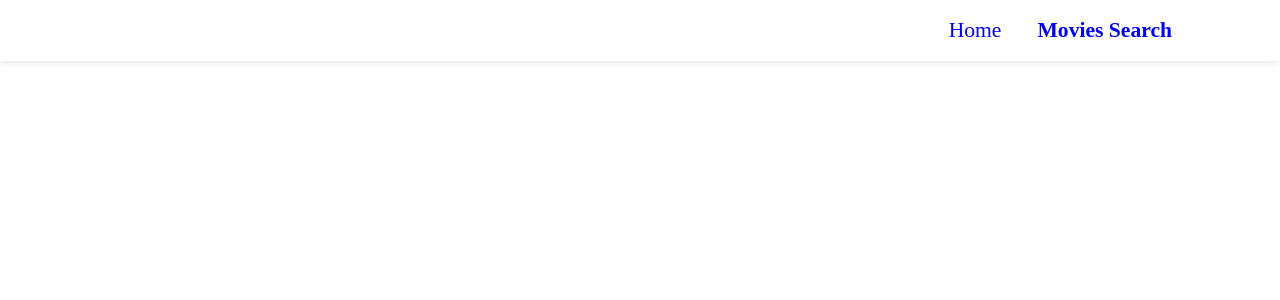
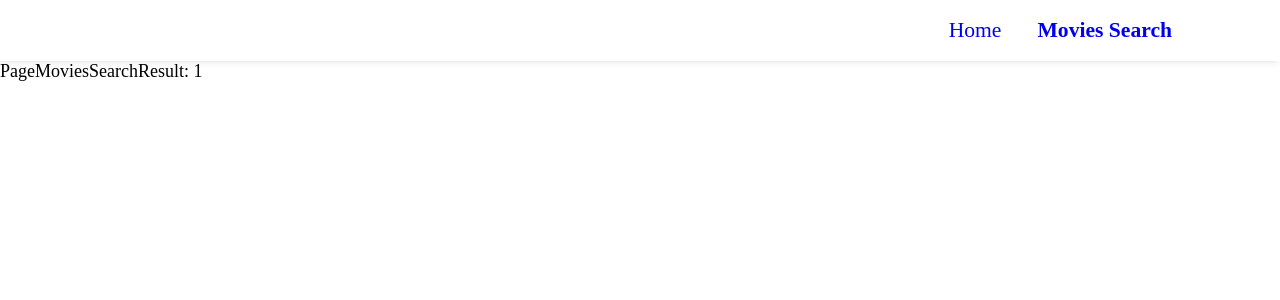
Before and after one commit to TetraMeister/movie-capp, a React (Create React App) app: page /movies/search/1 in a window 1280 px wide. Before the commit this address had no page. Shown: the top 300 px of the page. Built offline with nearby package versions, Linux system fonts and the light colour scheme.

Commit message:
feat: add PageMoviesSearchResults component and integrate into routing

```diff
--- a/src/components/App.js
+++ b/src/components/App.js
@@ -2,6 +2,7 @@ import './App.module.css';
 
 import PageHome from '../pages/PageHome';
 import PageMovieSearch from '../pages/PageMovieSearch';
+import PageMoviesSearchResults from '../pages/PageMoviesSearchResults';
 
 import { Route, Routes } from 'react-router-dom';
 
@@ -19,6 +20,7 @@ export const App = () => {
             <Routes>
                 <Route element={<PageHome />} path="/" />
                 <Route element={<PageMovieSearch />} path="/movies/search" />
+                <Route element={<PageMoviesSearchResults />} path="/movies/search/:searchPhrase" />
             </Routes>
         </div>
     );
--- /dev/null
+++ b/src/pages/PageMoviesSearchResults.js
@@ -0,0 +1,9 @@
+import { useParams } from 'react-router-dom';
+
+export const PageMoviesSearchResult = () => {
+    const { searchPhrase } = useParams();
+
+    return <div>PageMoviesSearchResult: {searchPhrase}</div>;
+};
+
+export default PageMoviesSearchResult;
```
